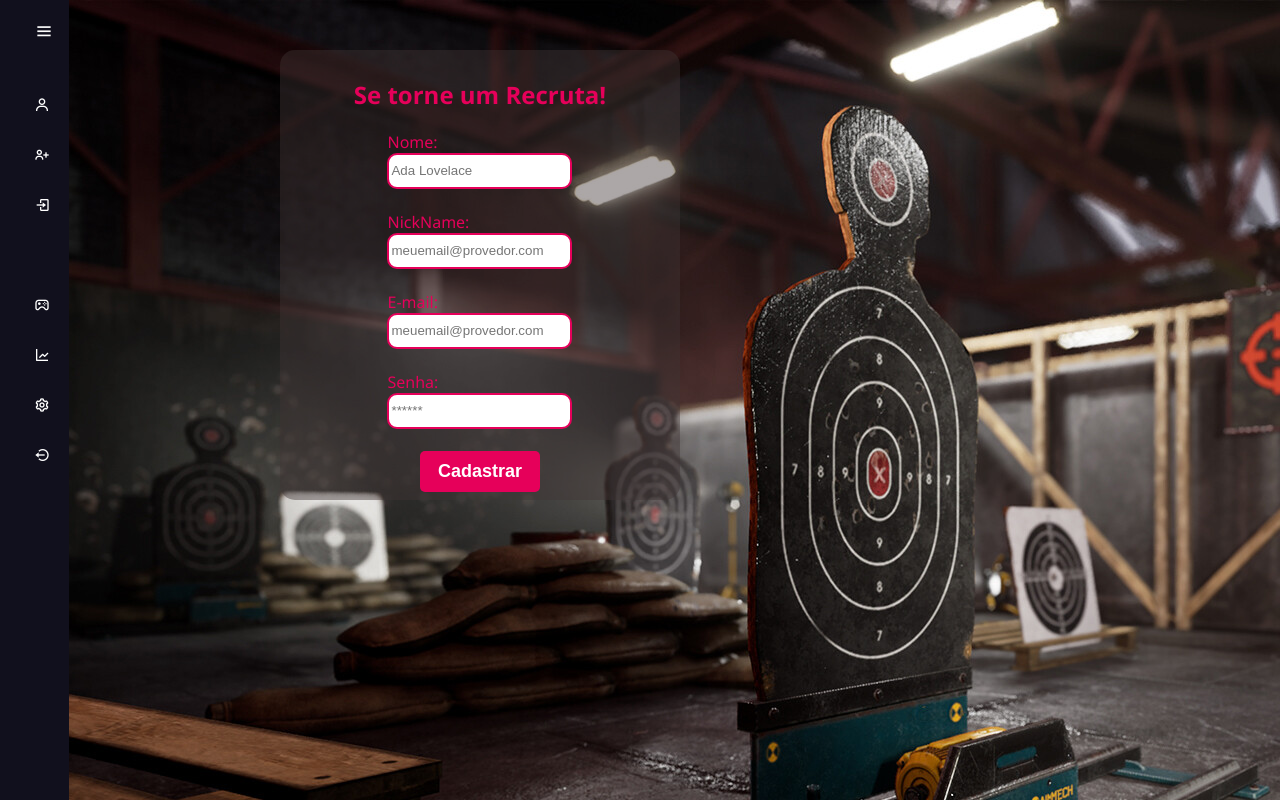
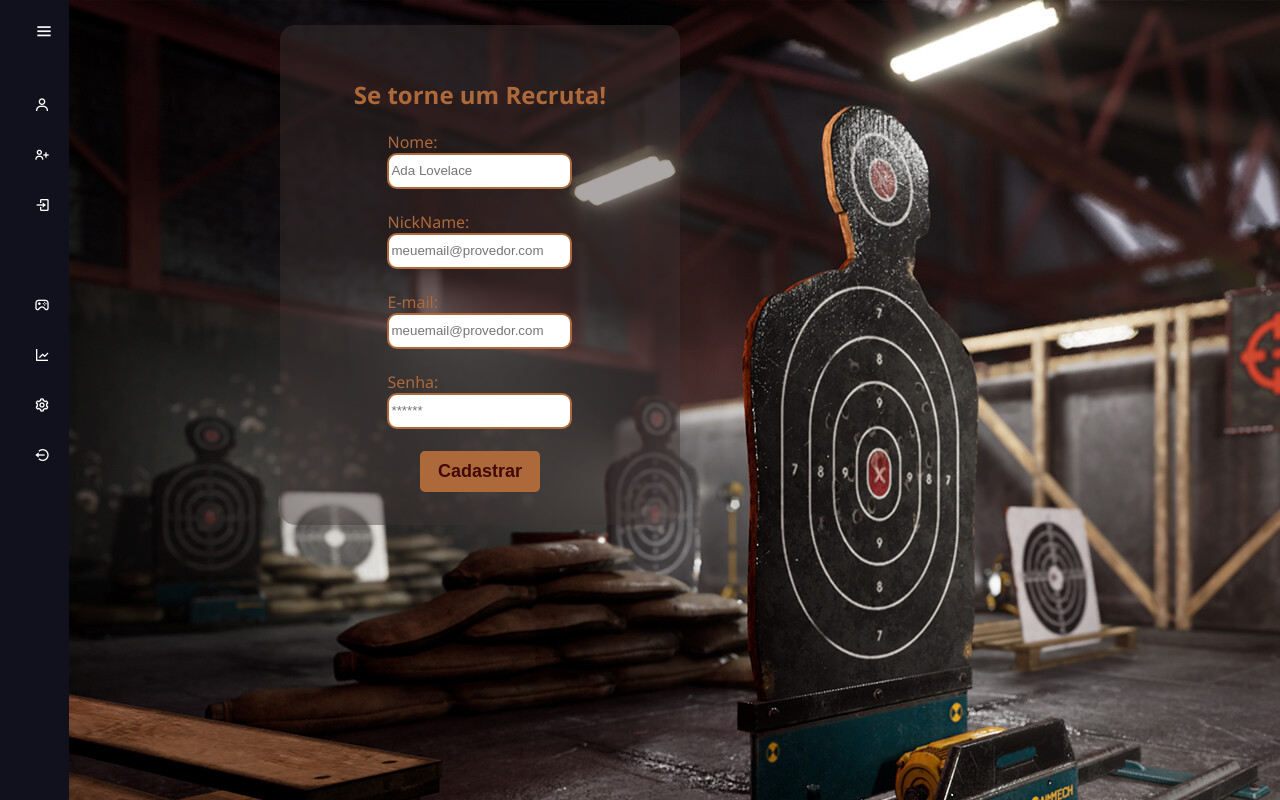
Before and after one commit to LucasMastelini/Projeto-individual, a website: page api-site/public/cadastro_lucas.html in a window 1280 px wide. Drawn offline with nearby package versions, Linux system fonts and the light colour scheme.

Commit message:
feita a previa de animção do button de cadastro

```diff
--- a/api-site/public/css/cadastro.css
+++ b/api-site/public/css/cadastro.css
@@ -35,12 +35,17 @@ body {
   }
 
   .banner-login {
-    color: #e6005a;
+    color: #ad693a;
+  }
+
+  .banner-login h2{
+    font-weight: 700;
+    color: #ad693a;
   }
 
   .banner-login .card {
     background-color: #3f35346e;
-    height: 450px;
+    height: 500px;
     width: 400px;
     display: flex;
     justify-content: center;
@@ -68,7 +73,7 @@ body {
 
   input {
     height: 30px;
-    border: 2px solid #e6005a;
+    border: 2px solid #ad693a;
     border-radius: 10px;
   }
 
@@ -79,10 +84,25 @@ body {
     font-weight: 600;
     font-size: 18px;
     padding: 10px 15px;
-    color: white;
-    background-color: #e6005a;
+    color: #3e0606f7;
+    background-color: #ad693a;
     width: 120px;
     align-self: center;
+    transition: all 0.5s ease;
+
+  }
+
+  .btn:hover {
+    font-family: "Exo 2", sans-serif;
+    border-radius: 5px;
+    font-size: 18px;
+    padding: 10px 15px;
+    color: #3e0606f7;
+    background-color: #ad693a;
+    width: 150px;
+    align-self: center;
+    transform:translate(0% , -25%);
+    transition: all 0.5s ease;
   }
 
   .div_form {
```
